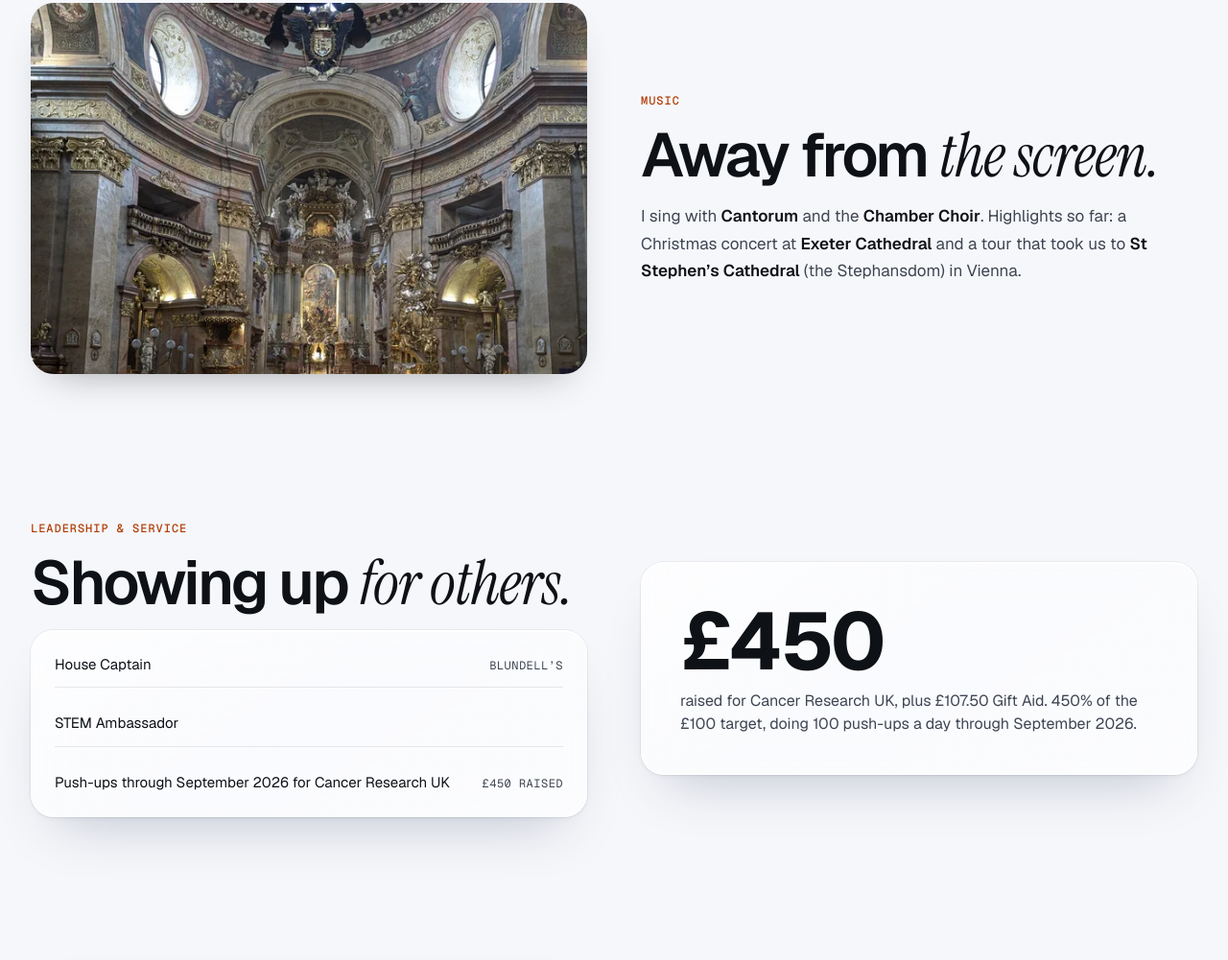
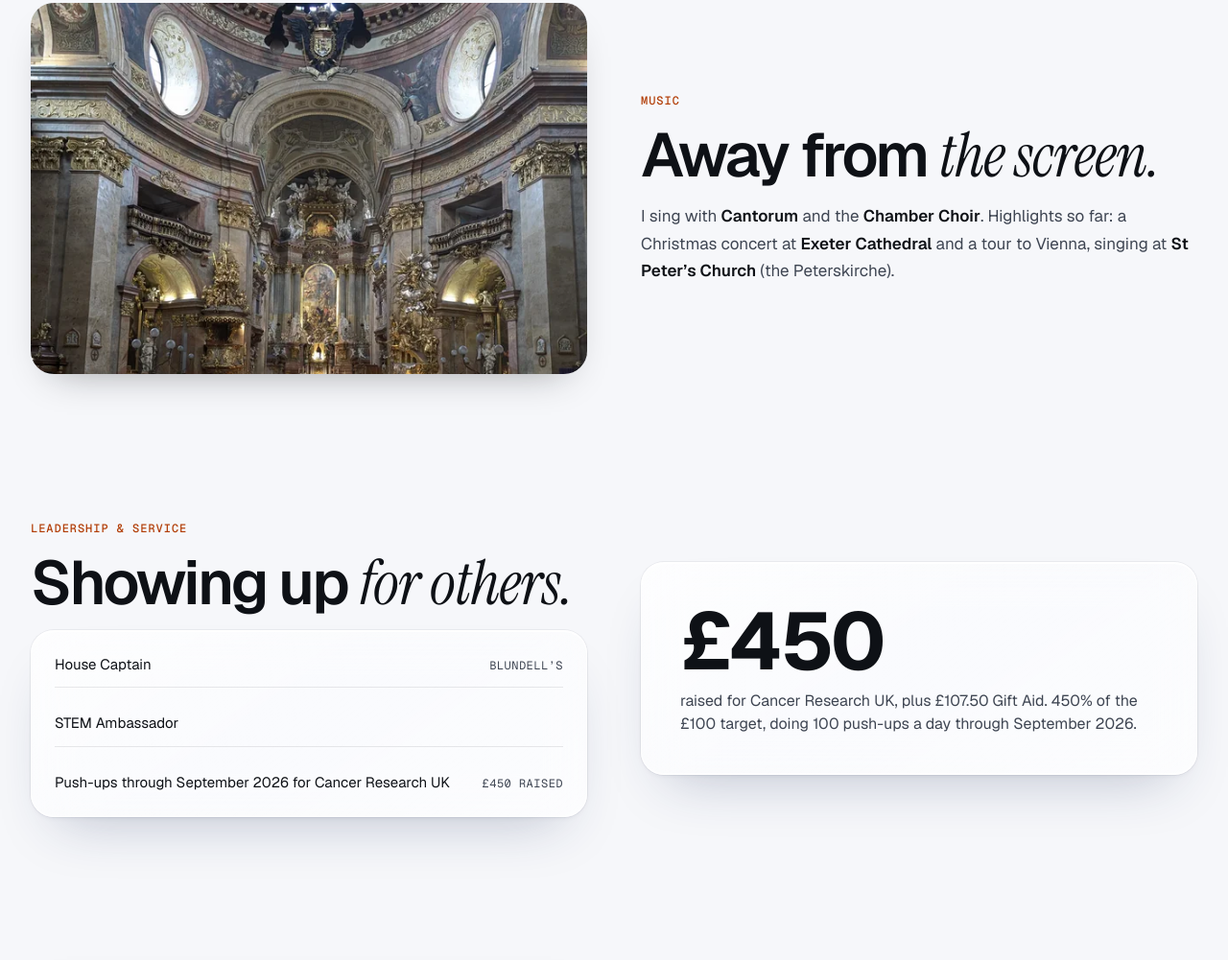
Before and after one commit to WilliamKirbyyyyyy/willkirby-site, a plain HTML site: page about/index.html in a window 1280 px wide. Shown: the part 1040-2041 px from the top of the page at 96% size. Drawn offline with nearby package versions, Linux system fonts and the light colour scheme.

Commit message:
About: the Vienna tour was St Peter's Church
Co-Authored-By: Claude Opus 5.5 <noreply@anthropic.com>

```diff
--- a/about/index.html
+++ b/about/index.html
@@ -68,13 +68,13 @@
     <section class="section container split" aria-labelledby="music-title">
       <div class="split__media">
         <figure class="photo">
-          <img src="/img/music-vienna-640.webp" srcset="/img/music-vienna-640.webp 640w, /img/music-vienna-1280.webp 1280w" sizes="(min-width: 1024px) 560px, 92vw" width="640" height="427" loading="lazy" decoding="async" alt="The baroque interior of a church in Vienna, gold altar under a painted dome, before a choir concert on tour">
+          <img src="/img/music-vienna-640.webp" srcset="/img/music-vienna-640.webp 640w, /img/music-vienna-1280.webp 1280w" sizes="(min-width: 1024px) 560px, 92vw" width="640" height="427" loading="lazy" decoding="async" alt="The baroque interior of St Peter’s Church in Vienna, gold altar under a painted dome, before our choir concert on tour">
         </figure>
       </div>
       <div class="prose">
         <p class="eyebrow">Music</p>
         <h2 class="h2" id="music-title">Away from <em class="serif">the screen.</em></h2>
-        <p>I sing with <b>Cantorum</b> and the <b>Chamber Choir</b>. Highlights so far: a Christmas concert at <b>Exeter Cathedral</b> and a tour that took us to <b>St Stephen’s Cathedral</b> (the Stephansdom) in Vienna.</p>
+        <p>I sing with <b>Cantorum</b> and the <b>Chamber Choir</b>. Highlights so far: a Christmas concert at <b>Exeter Cathedral</b> and a tour to Vienna, singing at <b>St Peter’s Church</b> (the Peterskirche).</p>
       </div>
     </section>
 
```
